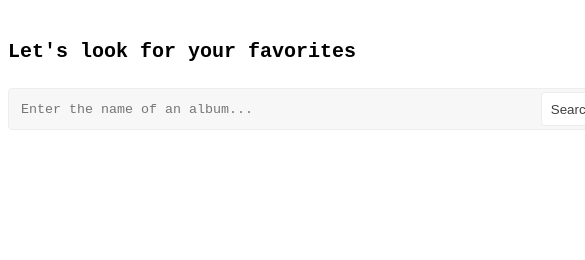
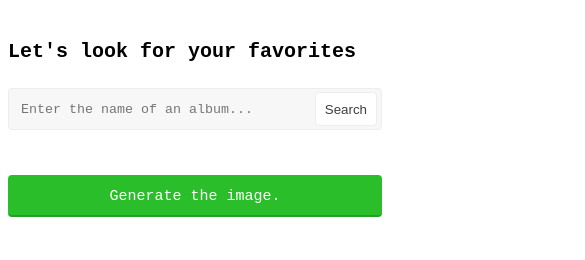
Before and after one commit to danamira/PerfectAlbum, a plain HTML site: page index.html in a window 390 px wide. Shown: the top 260 px of the page, 585 px wide, since content can reach past the window. Drawn offline with nearby package versions, Linux system fonts and the light colour scheme.

Commit message:
Add responsive sizing

```diff
--- a/CSS/all.css
+++ b/CSS/all.css
@@ -88,6 +88,7 @@ h1 {
 .one {
     padding: 10px;
     float: left;
+    width: 33% !important;
 }
 .one img {
     border-radius: 4px;
@@ -119,3 +120,11 @@ h4 {
     margin:40px auto;
     display: block;
 }
+@media only screen and (max-width: 600px) {
+    .container {
+        width: 100% !important;
+    }
+  }
+#can {
+    width: 100% !important;
+}
--- a/index.html
+++ b/index.html
@@ -33,7 +33,7 @@
                 <img v-bind:src="album.cover_big" v-bind:id="album.id">
             </div>
         </div>
-        <button id="finalize" v-on:click="saveCanvas" v-if="picks.length>=1 &&!showCanvas">Get the picture.</button>
+        <button id="finalize" v-on:click="saveCanvas" v-if="picks.length>=0 &&!showCanvas">Generate the image.</button>
     </div>
     <canvas width="600" height="680" id="can" style="display: none;"></canvas>
     <script>
@@ -54,7 +54,7 @@
                     document.getElementById('can').style.display='block'
                     var canvas = document.getElementById("can");
                     var img    = canvas.toDataURL("image/png");
-                    document.write('<img src="'+img+'"/>');
+                    document.write('<img crossorigin="anonymous" src="'+img+'"/>');
                 },
                 getWidth:function(index) {
                     all=this.picks.length
```
